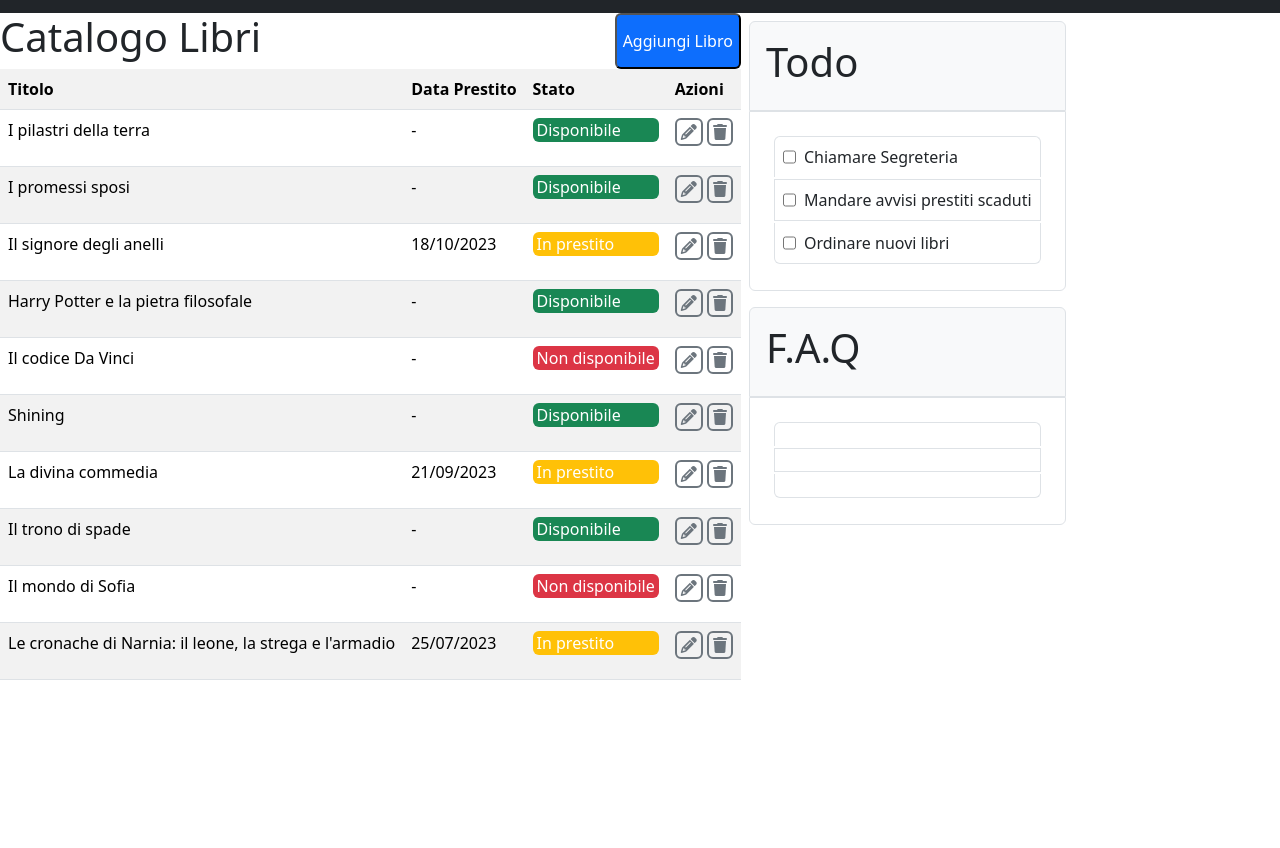
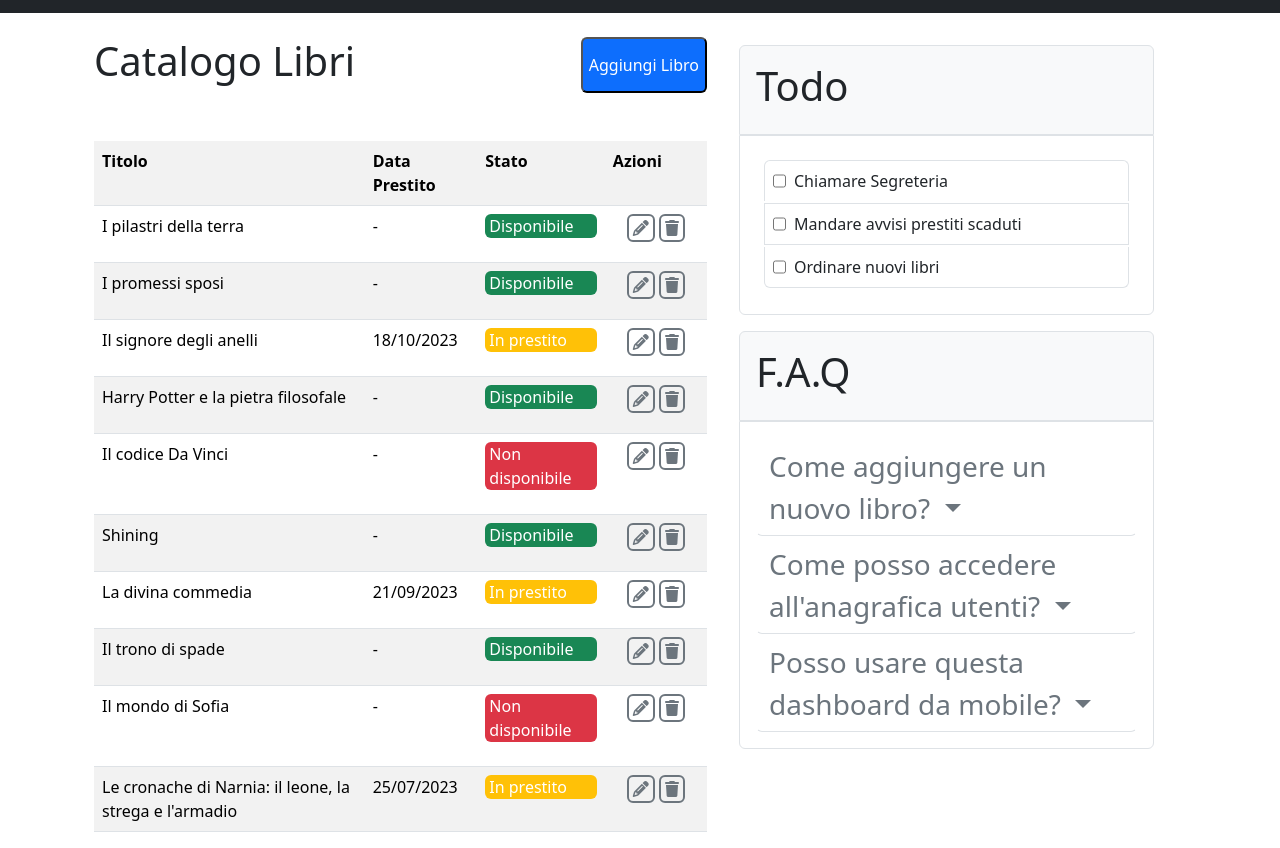
Before and after one commit to CarmeloZiino/html-css-bootstrap-dashboard, a plain HTML site: page index.html in a window 1280 px wide. Shown: the part 69-917 px from the top of the page. Before the commit the page ends 800 px from the top, so only its background shows below. Drawn offline with nearby package versions, Linux system fonts and the light colour scheme.

Commit message:
Conclusione esercizio

```diff
--- a/index.html
+++ b/index.html
@@ -101,12 +101,12 @@
       </nav>
     </header>
 
-    <main>
-      <section class="d-flex">
+    <main class="container pt-4">
+      <section class="d-flex container row">
         <!-- Contenitore con Tabella -->
 
-        <div class="d-flex">
-          <div>
+        <div class="d-flex col-md-12 col-lg-7">
+          <div class="d-flex flex-column gap-5">
             <!-- Contenitore con Tabella - Header -->
 
             <div class="d-flex justify-content-between">
@@ -117,26 +117,26 @@
             </div>
             <!-- Contenitore con Tabella - Main -->
 
-            <table class="table table-striped">
+            <table class="table table-striped container-fluid">
               <!-- Prima Riga -->
               <tr>
                 <th colspan="4">Titolo</th>
-                <th colspan="3">Data Prestito</th>
-                <th colspan="2">Stato</th>
-                <th>Azioni</th>
+                <th colspan="3" class="d-none d-md-table-cell">Data Prestito</th>
+                <th>Stato</th>
+                <th class="col-2">Azioni</th>
               </tr>
 
               <!-- Seconda Riga -->
 
               <tr>
                 <td colspan="4">I pilastri della terra</td>
-                <td colspan="3">-</td>
-                <td colspan="2">
+                <td colspan="3" class="d-none d-md-table-cell">-</td>
+                <td>
                   <p class="text-bg-success text-white px-1 rounded">
                     Disponibile
                   </p>
                 </td>
-                <td class="text-center">
+                <td class="text-center col-2">
                   <i
                     class="fa-solid fa-pencil p-1 border border-2 rounded border-secondary text-secondary"
                   ></i>
@@ -150,11 +150,11 @@
 
               <tr>
                 <td colspan="4">I promessi sposi</td>
-                <td colspan="3">-</td>
-                <td colspan="2">
+                <td colspan="3" class="d-none d-md-table-cell">-</td>
+                <td>
                   <p class="bg-success text-white px-1 rounded">Disponibile</p>
                 </td>
-                <td class="text-center">
+                <td class="text-center col-2">
                   <i
                     class="fa-solid fa-pencil p-1 border border-2 rounded border-secondary text-secondary"
                   ></i>
@@ -168,11 +168,11 @@
 
               <tr>
                 <td colspan="4">Il signore degli anelli</td>
-                <td colspan="3">18/10/2023</td>
-                <td colspan="2">
+                <td colspan="3" class="d-none d-md-table-cell">18/10/2023</td>
+                <td>
                   <p class="bg-warning text-white px-1 rounded">In prestito</p>
                 </td>
-                <td class="text-center">
+                <td class="text-center col-2">
                   <i
                     class="fa-solid fa-pencil p-1 border border-2 rounded border-secondary text-secondary"
                   ></i>
@@ -186,13 +186,13 @@
 
               <tr>
                 <td colspan="4">Harry Potter e la pietra filosofale</td>
-                <td colspan="3">-</td>
-                <td colspan="2">
+                <td colspan="3" class="d-none d-md-table-cell">-</td>
+                <td>
                   <p class="text-bg-success text-white px-1 rounded">
                     Disponibile
                   </p>
                 </td>
-                <td class="text-center">
+                <td class="text-center col-2">
                   <i
                     class="fa-solid fa-pencil p-1 border border-2 rounded border-secondary text-secondary"
                   ></i>
@@ -206,13 +206,13 @@
 
               <tr>
                 <td colspan="4">Il codice Da Vinci</td>
-                <td colspan="3">-</td>
-                <td colspan="2">
+                <td colspan="3" class="d-none d-md-table-cell">-</td>
+                <td>
                   <p class="text-bg-danger text-white px-1 rounded">
                     Non disponibile
                   </p>
                 </td>
-                <td class="text-center">
+                <td class="text-center col-2">
                   <i
                     class="fa-solid fa-pencil p-1 border border-2 rounded border-secondary text-secondary"
                   ></i>
@@ -226,11 +226,11 @@
 
               <tr>
                 <td colspan="4">Shining</td>
-                <td colspan="3">-</td>
-                <td colspan="2">
+                <td colspan="3" class="d-none d-md-table-cell">-</td>
+                <td>
                   <p class="bg-success text-white px-1 rounded">Disponibile</p>
                 </td>
-                <td class="text-center">
+                <td class="text-center col-2">
                   <i
                     class="fa-solid fa-pencil p-1 border border-2 rounded border-secondary text-secondary"
                   ></i>
@@ -244,11 +244,11 @@
 
               <tr>
                 <td colspan="4">La divina commedia</td>
-                <td colspan="3">21/09/2023</td>
-                <td colspan="2">
+                <td colspan="3" class="d-none d-md-table-cell">21/09/2023</td>
+                <td>
                   <p class="bg-warning text-white px-1 rounded">In prestito</p>
                 </td>
-                <td class="text-center">
+                <td class="text-center col-2">
                   <i
                     class="fa-solid fa-pencil p-1 border border-2 rounded border-secondary text-secondary"
                   ></i>
@@ -262,11 +262,11 @@
 
               <tr>
                 <td colspan="4">Il trono di spade</td>
-                <td colspan="3">-</td>
-                <td colspan="2">
+                <td colspan="3" class="d-none d-md-table-cell">-</td>
+                <td>
                   <p class="bg-success text-white px-1 rounded">Disponibile</p>
                 </td>
-                <td class="text-center">
+                <td class="text-center col-2">
                   <i
                     class="fa-solid fa-pencil p-1 border border-2 rounded border-secondary text-secondary"
                   ></i>
@@ -280,13 +280,13 @@
 
               <tr>
                 <td colspan="4">Il mondo di Sofia</td>
-                <td colspan="3">-</td>
-                <td colspan="2">
+                <td colspan="3" class="d-none d-md-table-cell">-</td>
+                <td>
                   <p class="text-bg-danger text-white px-1 rounded">
                     Non disponibile
                   </p>
                 </td>
-                <td class="text-center">
+                <td class="text-center col-2">
                   <i
                     class="fa-solid fa-pencil p-1 border border-2 rounded border-secondary text-secondary"
                   ></i>
@@ -301,11 +301,11 @@
                 <td colspan="4">
                   Le cronache di Narnia: il leone, la strega e l'armadio
                 </td>
-                <td colspan="3">25/07/2023</td>
-                <td colspan="2">
+                <td colspan="3" class="d-none d-md-table-cell">25/07/2023</td>
+                <td>
                   <p class="bg-warning text-white px-1 rounded">In prestito</p>
                 </td>
-                <td class="text-center">
+                <td class="text-center col-2">
                   <i
                     class="fa-solid fa-pencil p-1 border border-2 rounded border-secondary text-secondary"
                   ></i>
@@ -319,60 +319,59 @@
         </div>
 
         <!-- Todo e FAQ -->
-        <div>
+        <div class="d-flex flex-column col-md-12 col-lg-5">
           <!-- TODO -->
-          <div>
           <div class="d-flex flex-column p-2">
             <div class="bg-light border border-gray border-1 rounded-top p-3">
               <p class="h1">Todo</p>
             </div>
             <div class="border border-gray border-1 rounded-bottom p-4">
-                    <div class="d-flex form-check gap-2 border border-1 rounded-top p-2 border-bottom-0">
+              <div
+                class="d-flex form-check gap-2 border border-1 rounded-top p-2 border-bottom-0"
+              >
                 <input type="checkbox" class="" />
                 <label for="">Chiamare Segreteria</label>
               </div>
-                    <div class="d-flex form-check gap-2 border border-1 p-2 ">
+              <div class="d-flex form-check gap-2 border border-1 p-2">
                 <input type="checkbox" class="" />
                 <label for="">Mandare avvisi prestiti scaduti</label>
               </div>
-                    <div class="d-flex form-check gap-2 border border-1 rounded-bottom p-2 border-top-0">
+              <div
+                class="d-flex form-check gap-2 border border-1 rounded-bottom p-2 border-top-0"
+              >
                 <input type="checkbox" class="" />
                 <label for="">Ordinare nuovi libri</label>
               </div>
-
             </div>
           </div>
 
-
-
-            <div></div>
-          </div>
-
           <!-- FAQ -->
-          <div>
+          <div class="">
             <div class="d-flex flex-column p-2">
               <div class="bg-light border border-gray border-1 rounded-top p-3">
                 <p class="h1">F.A.Q</p>
               </div>
-            <div class="border border-gray border-1 rounded-bottom p-4">
-                  <div class="d-flex form-check gap-2 border border-1 rounded-top p-2 border-bottom-0">
 
-                </div>
-                  <div class="d-flex form-check gap-2 border border-1 p-2 ">
-
-
-                </div>
-                  <div class="d-flex form-check gap-2 border border-1 rounded-bottom p-2 border-top-0">
-
-
-                </div>
-
+              <div
+                class="d-flex flex-column border border-gray border-1 rounded-bottom p-3"
+              >
+                <button
+                  class="btn dropdown-toggle border-bottom text-start fs-3 fs-sm-6 text-secondary text-wrap "
+                >
+                  Come aggiungere un nuovo libro?
+                </button>
+                <button
+                  class="btn dropdown-toggle border-bottom text-start fs-3 fs-sm-6 text-secondary text-wrap "
+                >
+                  Come posso accedere all'anagrafica utenti?
+                </button>
+                <button
+                  class="btn dropdown-toggle border-bottom text-start fs-3 fs-sm-0 text-secondary text-wrap "
+                >
+                  Posso usare questa dashboard da mobile?
+                </button>
               </div>
             </div>
-
-
-
-          <div></div>
           </div>
         </div>
       </section>
```
Lines whose indentation alone changed are shown as unchanged.
